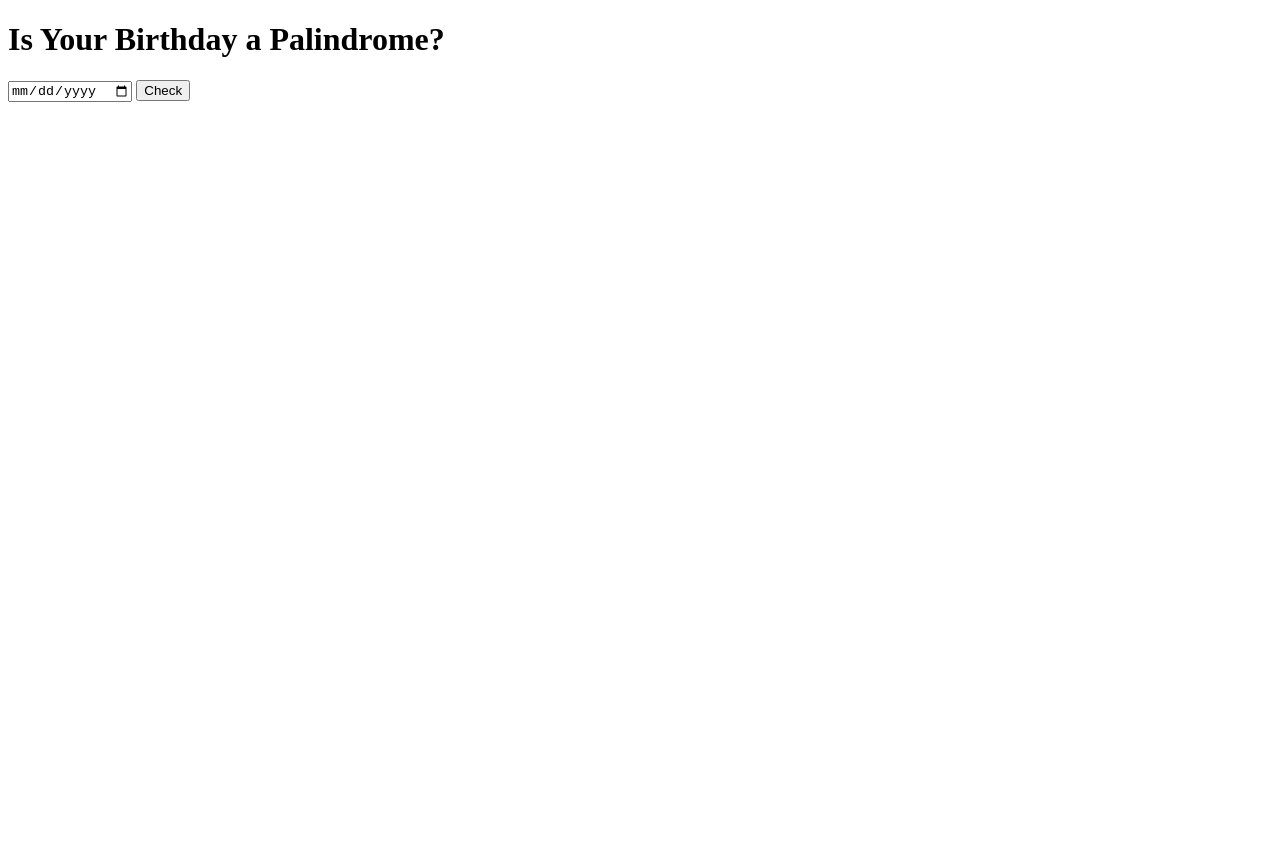
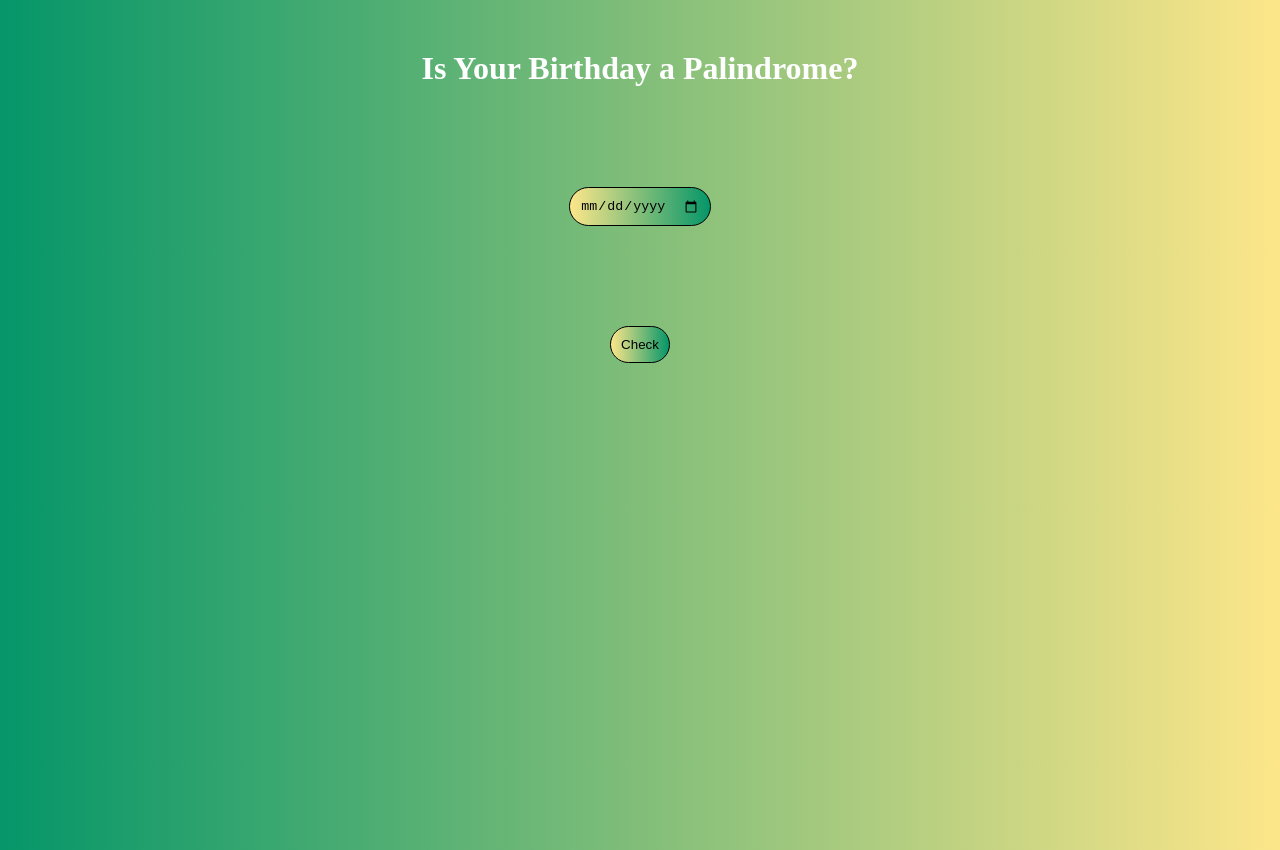
Before and after one commit to B0llu/is-your-birthday-a-palindrome, a plain HTML site: page index.html in a window 1280 px wide. Before the commit the page ends 800 px from the top, so only its background shows below. Drawn offline with Linux system fonts and the light colour scheme.

Commit message:
added styling

```diff
--- a/index.js
+++ b/index.js
@@ -155,7 +155,7 @@ function clickHandler(e) {
             result.textContent = "Yay! Your Birthday Is a Palindrome!!"
         } else {
             var [ctr, nextDate] = getNextPalindromeDate(date);
-            result.textContent = `The Next Palindrome date is ${nextDate.day}-${nextDate.month}-${nextDate.year}, you missed it by ${ctr} days!`
+            result.textContent = `The Next Palindrome date is ${nextDate.day}-${nextDate.month}-${nextDate.year}, You missed it by ${ctr} days!`
         }
     }
 
--- a/style.css
+++ b/style.css
@@ -0,0 +1,41 @@
+* {
+    margin: 0px;
+    padding: 0px;
+    box-sizing: border-box;
+}
+
+body {
+    text-align: center;
+    height: 100vh;
+    background: linear-gradient(to right,
+    #059669,#FDE68A);
+}
+
+h1 {
+    margin: 50px;
+    font-size: xx-large;
+    color: white;
+}
+
+input {
+    background: linear-gradient(to right,
+    #FDE68A,#059669);
+    border: 1px solid black;
+    margin: 50px;
+    padding: 10px;
+    border-radius: 40px;
+}
+
+button {
+    background: linear-gradient(to right,
+    #FDE68A,#059669);
+    border: 1px solid black;
+    margin: 50px;
+    padding: 10px;
+    border-radius: 40px;
+}
+
+p {
+    font-size: x-large;
+    color: white;
+}
```
Also changed, not shown: index.html (+1 -0 lines).
